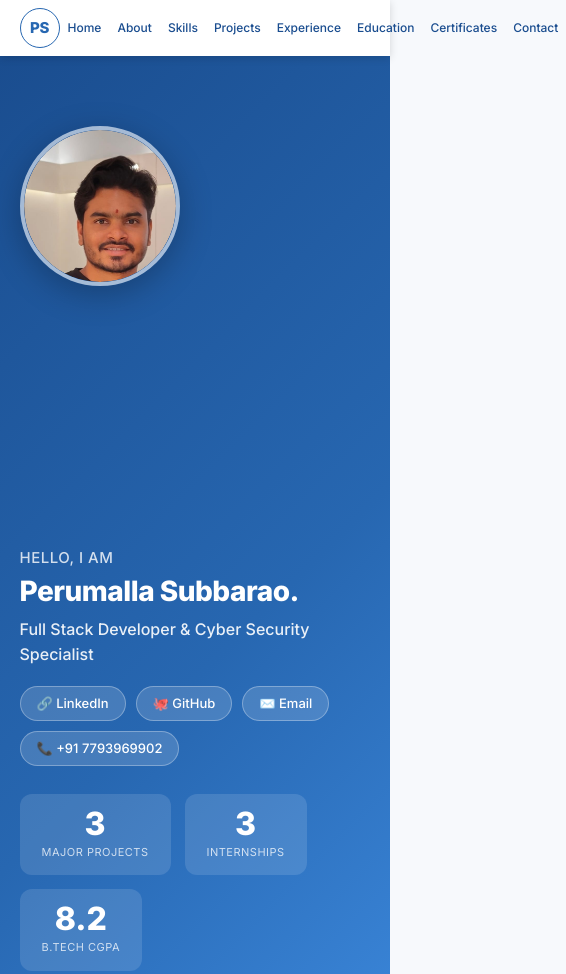
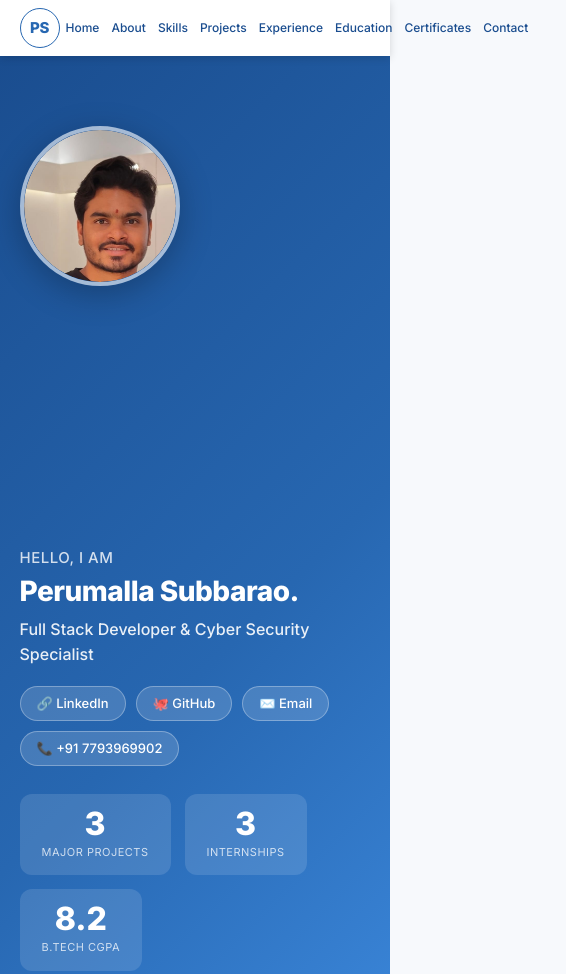
Before and after one commit to subbareddy1228/my-portfolio, a plain HTML site: page index.html in a window 390 px wide. Shown: the top 974 px of the page, 566 px wide, since content can reach past the window. Drawn offline with Linux system fonts and the light colour scheme.

Commit message:
added changes

```diff
--- a/index.html
+++ b/index.html
@@ -150,7 +150,7 @@
   @media (max-width: 600px) {
     .about-grid { grid-template-columns: 1fr; }
     .about-main { grid-column: 1; }
-    .nav-links a { padding: 0 8px; font-size: 12px; }
+    .nav-links a { padding: 0 6px; font-size: 12px; }
     .hero-stats { gap: 14px; }
   }
 </style>
```
